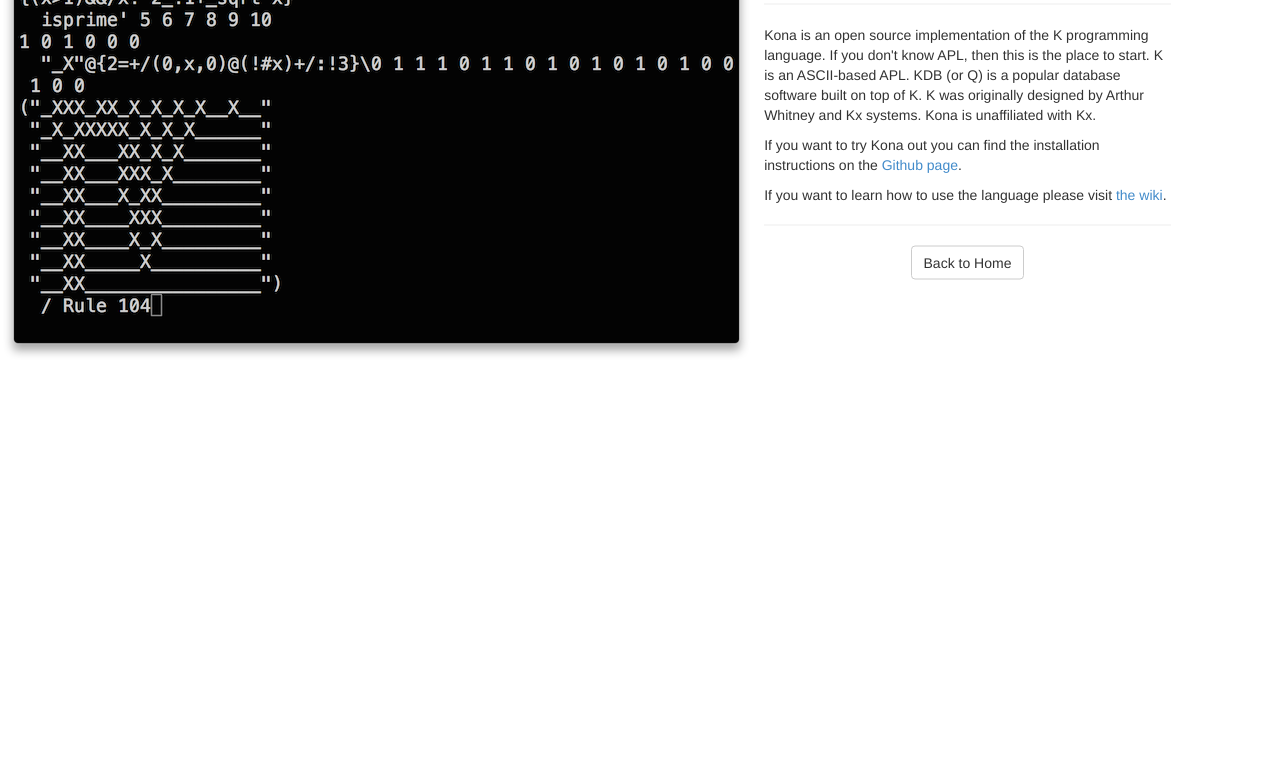
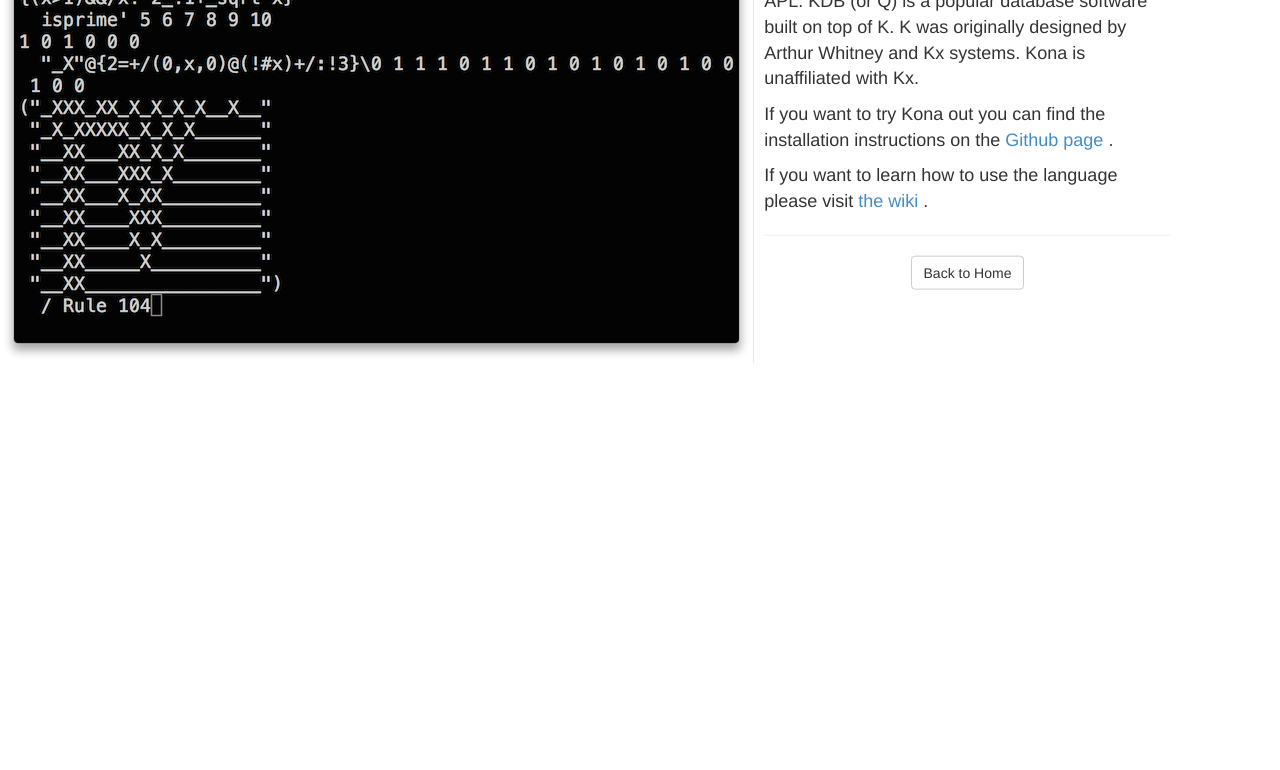
Before and after one commit to kona/kona.github.io, a plain HTML site: page about.html in a window 1280 px wide. Shown: the part 330-1100 px from the top of the page. Drawn offline with nearby package versions, Linux system fonts and the light colour scheme.

Commit message:
Changed fonts for readability in about.

```diff
--- a/about.html
+++ b/about.html
@@ -18,19 +18,25 @@
       </div>
       <div class="col-md-4">
         <div class="vcenter">
-          <img src="img/konalogosmall.png">
           <hr />
-          <p> Kona is an open source implementation of the K programming
+          <p class="about">
+          Kona is an open source implementation of the K programming
           language. If you don't know APL, then this is the place to start.
           K is an ASCII-based APL. KDB (or Q) is a popular database software
           built on top of K. K was originally designed by Arthur Whitney and
           Kx systems. Kona is unaffiliated with Kx. </p>
-          <p> If you want to try Kona out you can find the installation
+          <p class="about">
+          If you want to try Kona out you can find the installation
           instructions on the
-          <a href="https://github.com/kevinlawler/kona"> Github page</a>.
+          <a class="about"
+             href="https://github.com/kevinlawler/kona"> Github page
+          </a>.
           </p>
-          <p> If you want to learn how to use the language please visit
-          <a href="https://github.com/kevinlawler/kona/wiki"> the wiki</a>.
+          <p class="about">
+          If you want to learn how to use the language please visit
+          <a class="about"
+             href="https://github.com/kevinlawler/kona/wiki"> the wiki
+          </a>.
           </p>
           <hr />
           <div class="text-center">
--- a/css/about.styl
+++ b/css/about.styl
@@ -7,8 +7,14 @@ body
 .col-md-7, .col-md-4
   height: 100%
 
+.about
+  font-size:18px
+
 .row
   height: 100%
+
+img
+  border-right: 1px solid #EAEAEA
 
 .vcenter
   position: relative
```
Also changed, not shown: css/about.css.
